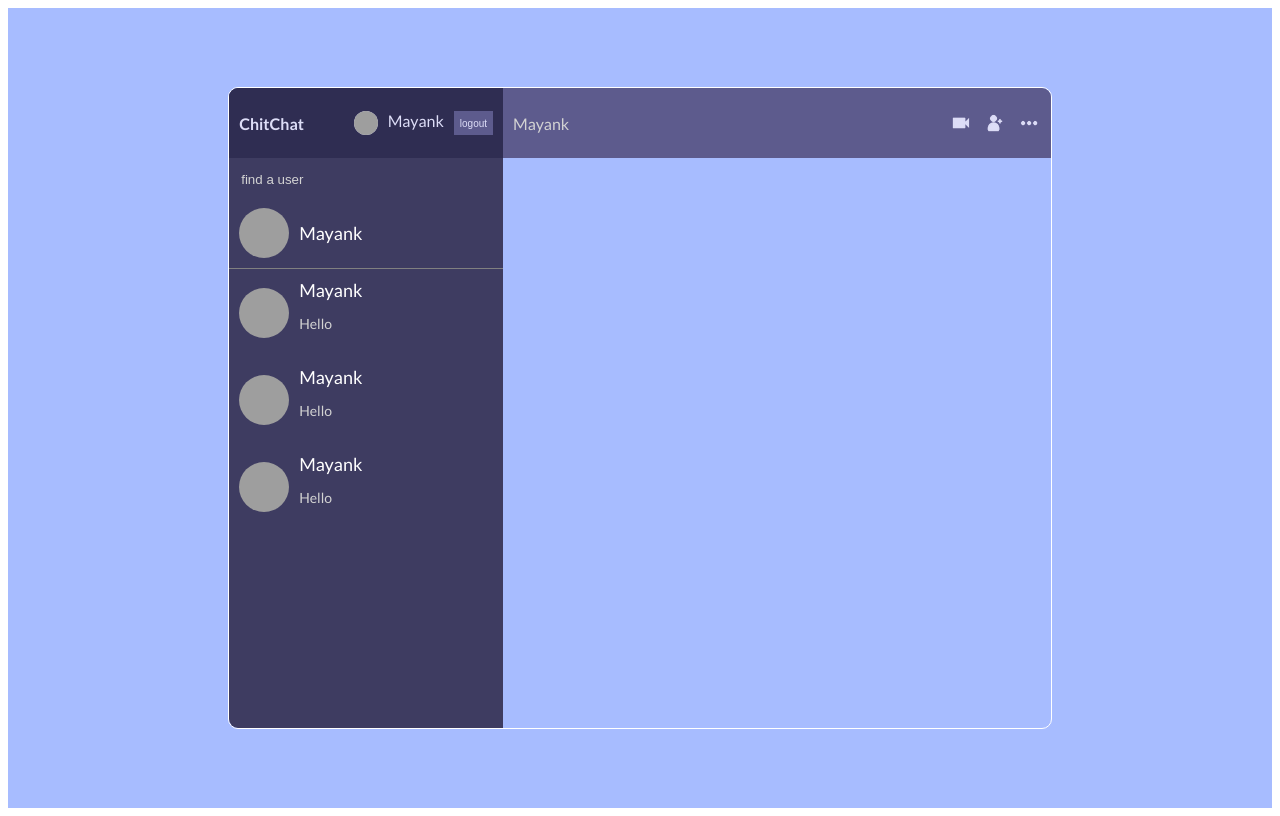
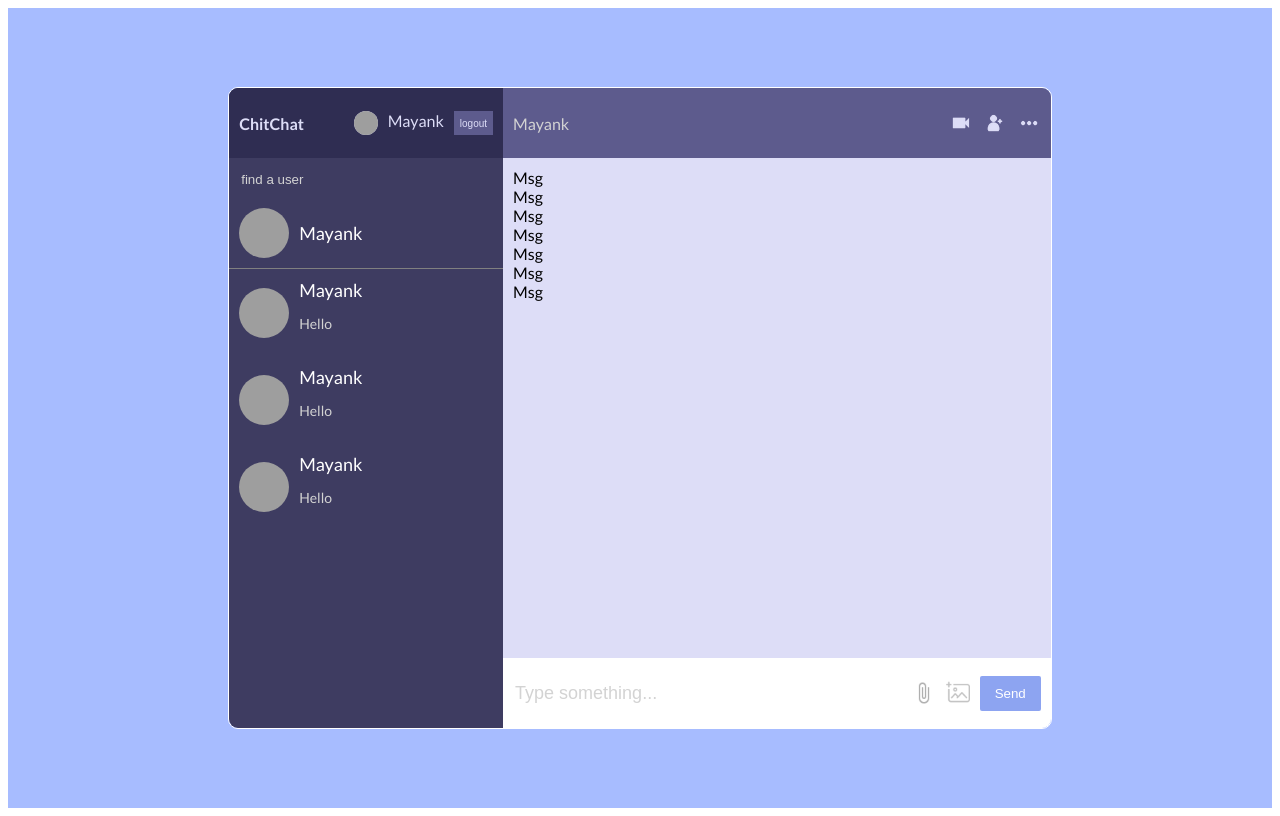
Before and after one commit to mayankmehta19032003/ChitChat, a React (Vite) app: page / in a window 1280 px wide. Built offline with nearby package versions, Linux system fonts and the light colour scheme; grey boxes are pictures that could not be loaded.

Commit message:
completed input component

```diff
--- a/src/components/Chat.jsx
+++ b/src/components/Chat.jsx
@@ -2,6 +2,8 @@
 import Cam from "../assets/cam.png";
 import Add from "../assets/add.png";
 import More from "../assets/more.png";
+import Messages from './Messages';
+import Input from './Input';
 
 const Chat = () => {
   return (
@@ -14,6 +16,8 @@
           <img src={More} alt="" />
         </div>
       </div>
+        <Messages/>
+        <Input/>
     </div>
   )
 }
--- a/src/components/Input.jsx
+++ b/src/components/Input.jsx
@@ -1,9 +1,20 @@
 import React from 'react'
+import Img from "../assets/img.png";
+import Attach from "../assets/attach.png";
 
 const Input = () => {
   return (
-    <div>
+    <div className='input'>
+      <input type="text" placeholder='Type something...' />
 
+      <div className="send">
+        <img src={Attach} alt="" />
+        <input type="file" style={{display:'none'}} id='file' />
+        <label htmlFor="file">
+          <img src={Img} alt="" />
+        </label>
+        <button>Send</button>
+      </div>
     </div>
   )
 }
--- a/src/components/Message.jsx
+++ b/src/components/Message.jsx
@@ -3,7 +3,7 @@
 const Message = () => {
   return (
     <div>
-
+      Msg
     </div>
   )
 }
--- /dev/null
+++ b/src/components/Messages.jsx
@@ -0,0 +1,19 @@
+import React from 'react'
+import Message from "../components/Message";
+
+const Messages = () => {
+  return (
+    <div className='messages'>
+      <Message/>
+      <Message/>
+      <Message/>
+      <Message/>
+      <Message/>
+      <Message/>
+      <Message/>
+
+    </div>
+  )
+}
+
+export default Messages
--- a/src/style.scss
+++ b/src/style.scss
@@ -212,6 +212,53 @@
                     cursor: pointer;
                 }
             }
+
+            .messages{
+                background-color: #ddddf7;
+                padding: 10px;
+                 height: calc(100% - 160px);
+            }
+
+            .input{
+                height: 50px;
+                background-color: white;
+                padding: 10px;
+                display: flex;
+                align-items: center;
+                justify-content: space-between;
+
+                input{
+                    width: 100%;
+                    border: none;
+                    outline: none;
+                    color: #2f2d52;
+                    font-size: 18px;
+
+                    &::placeholder{
+                        color: lightgray;
+                    }
+                }
+
+                .send{
+                    display: flex;
+                    align-items: center;
+                    gap: 10px;
+
+                    img{
+                        height: 24px;
+                        cursor: pointer;
+                    }
+
+                    button{
+                        border: none;
+                        padding: 10px 15px;
+                        color: white;
+                        background-color: #8da4f1;
+                        cursor: pointer;
+                        border-radius: 2px;
+                    }
+                }
+            }
         }
     }
 }
```
